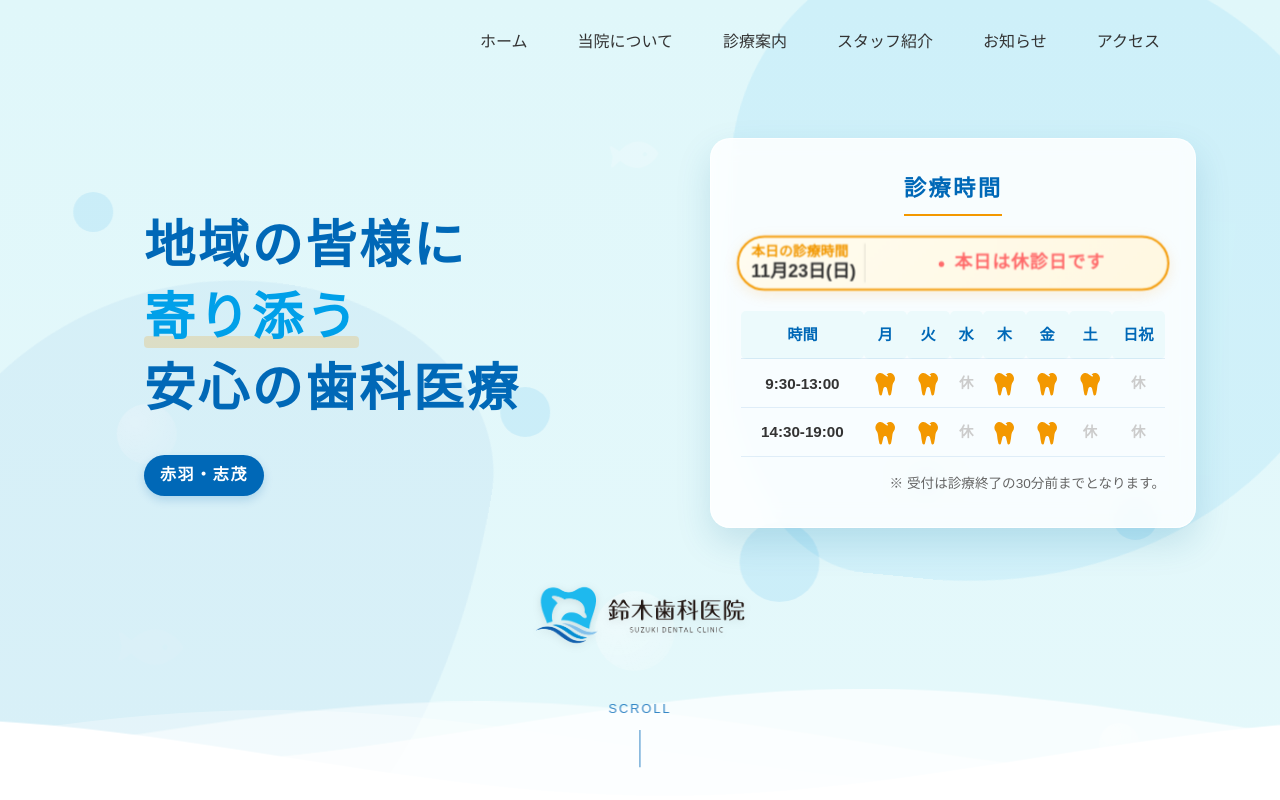
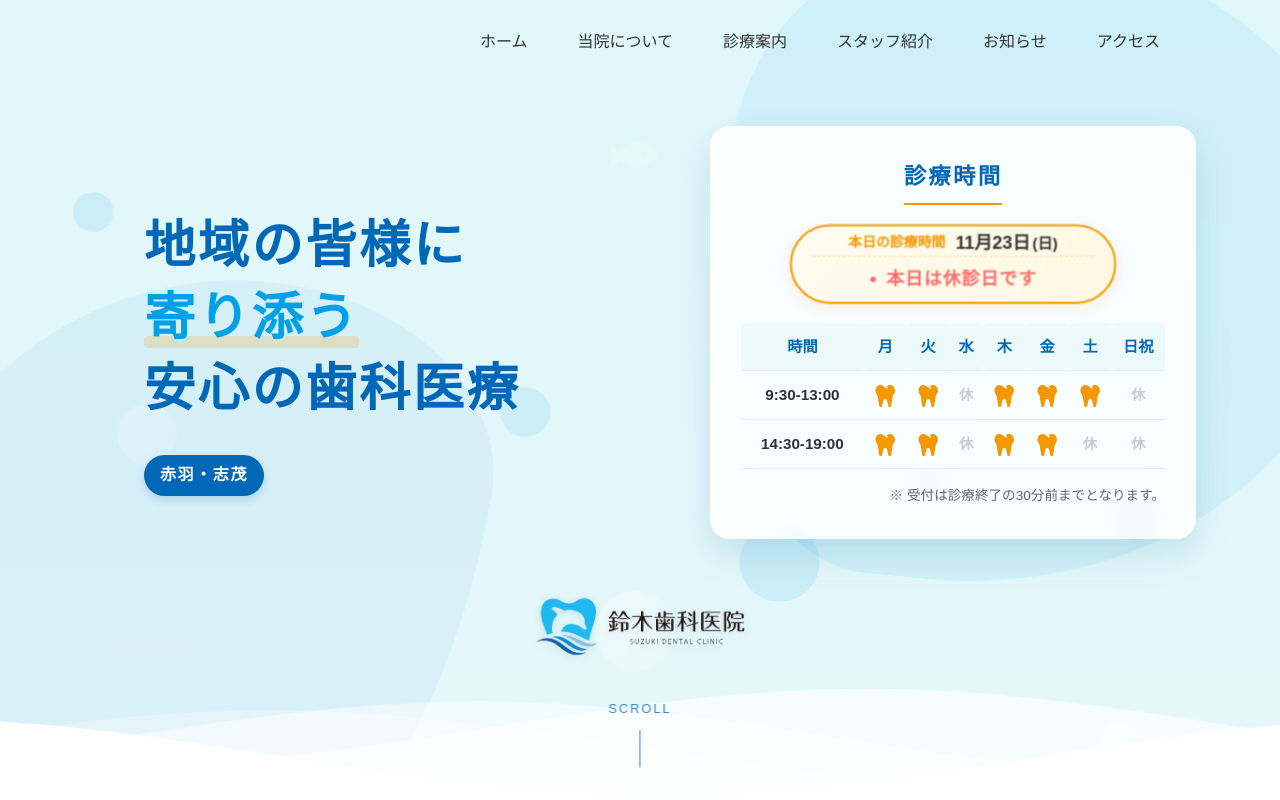
Before and after one commit to suzudai/suzuki-dental, a React (Vite) app: page / in a window 1280 px wide. Shown: the top 800 px of the page. Built offline with nearby package versions, Linux system fonts and the light colour scheme; a web font is replaced by a local one.

Commit message:
refactor: Reorganize `TodaysClinicHours` component layout and styling for improved presentation.

```diff
--- a/src/components/TodaysClinicHours.css
+++ b/src/components/TodaysClinicHours.css
@@ -24,15 +24,18 @@
     box-shadow: 0 4px 15px rgba(243, 152, 0, 0.15);
     border: 2px solid var(--color-accent);
     border-radius: 50px;
-    /* Pill shape */
-    padding: 6px 12px;
+    padding: 6px 20px;
     margin-bottom: 20px;
-    width: 100%;
-    min-width: auto;
+    width: fit-content;
+    max-width: 100%;
+    margin-left: auto;
+    margin-right: auto;
     transform: scale(1.02);
     display: flex;
+    flex-direction: column;
+    align-items: center;
     justify-content: center;
-    align-items: center;
+    gap: 4px;
 }
 
 .hero-hours-card .todays-hours-card:hover,
@@ -41,25 +44,16 @@
     box-shadow: 0 6px 20px rgba(243, 152, 0, 0.25);
 }
 
-.card-row {
+/* Line 1: Header (Title + Date) */
+.card-header-row {
     display: flex;
     align-items: center;
-    justify-content: space-between;
+    justify-content: center;
+    gap: 10px;
     width: 100%;
-    gap: 8px;
-}
-
-.card-left {
-    display: flex;
-    flex-direction: column;
-    align-items: flex-start;
-    gap: 1px;
-    padding-right: 8px;
-    border-right: 1px solid rgba(0, 0, 0, 0.1);
-    /* Separator line */
-    margin-right: 4px;
-    flex-shrink: 0;
-    /* Prevent shrinking */
+    border-bottom: 1px dashed rgba(243, 152, 0, 0.3);
+    padding-bottom: 2px;
+    margin-bottom: 2px;
 }
 
 .hero-hours-card .card-title,
@@ -81,23 +75,26 @@
     line-height: 1.2;
 }
 
-.card-right {
+.card-weekday {
+    font-size: 0.85em;
+    margin-left: 2px;
+}
+
+/* Line 2: Hours */
+.card-hours-row {
     display: flex;
     align-items: center;
     justify-content: center;
-    /* Center alignment instead of flex-end */
-    flex: 1;
-    padding-left: 10px;
+    width: 100%;
 }
 
 .card-hours-inline {
     display: flex;
-    flex-direction: column;
-    /* Force 2 lines as requested */
-    align-items: flex-start;
-    /* Align text to the left */
-    gap: 4px;
-    /* Space between Morning and Afternoon */
+    flex-direction: row;
+    align-items: center;
+    justify-content: center;
+    gap: 15px;
+    flex-wrap: wrap;
 }
 
 
--- a/src/components/TodaysClinicHours.jsx
+++ b/src/components/TodaysClinicHours.jsx
@@ -18,13 +18,15 @@ const TodaysClinicHours = () => {
 
     return (
         <div className={`todays-hours-card ${status}`}>
-            <div className="card-row">
-                <div className="card-left">
+            <div className="card-header-row">
                 <span className="card-title">本日の診療時間</span>
-                    <span className="card-date">{today.toLocaleDateString('ja-JP', { month: 'long', day: 'numeric', weekday: 'short' })}</span>
+                <span className="card-date">
+                    {today.toLocaleDateString('ja-JP', { month: 'long', day: 'numeric' })}
+                    <span className="card-weekday">({today.toLocaleDateString('ja-JP', { weekday: 'short' })})</span>
+                </span>
             </div>
 
-                <div className="card-right">
+            <div className="card-hours-row">
                 {status === 'closed' ? (
                     <div className="card-closed-message">本日は休診日です</div>
                 ) : (
@@ -58,7 +60,6 @@ const TodaysClinicHours = () => {
                 )}
             </div>
         </div>
-        </div>
     );
 };
 
```
Lines whose indentation alone changed are shown as unchanged.
